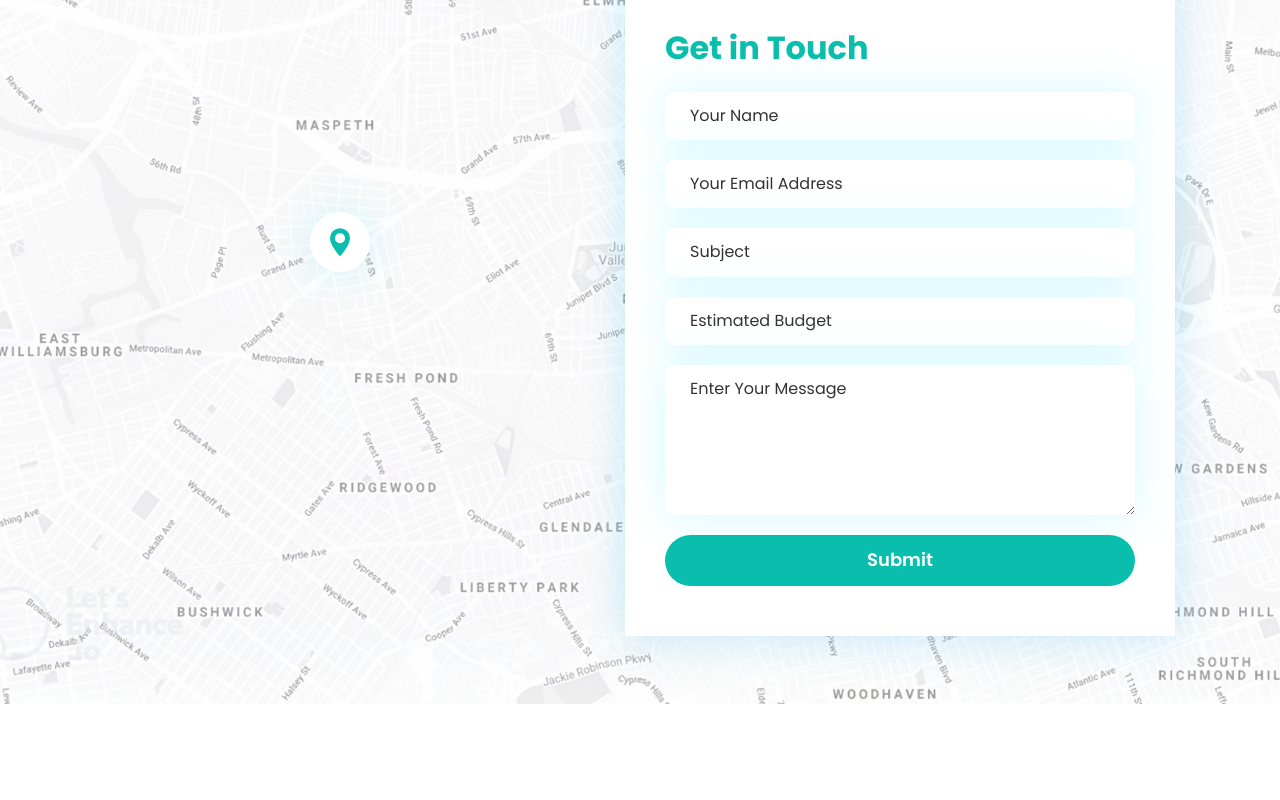
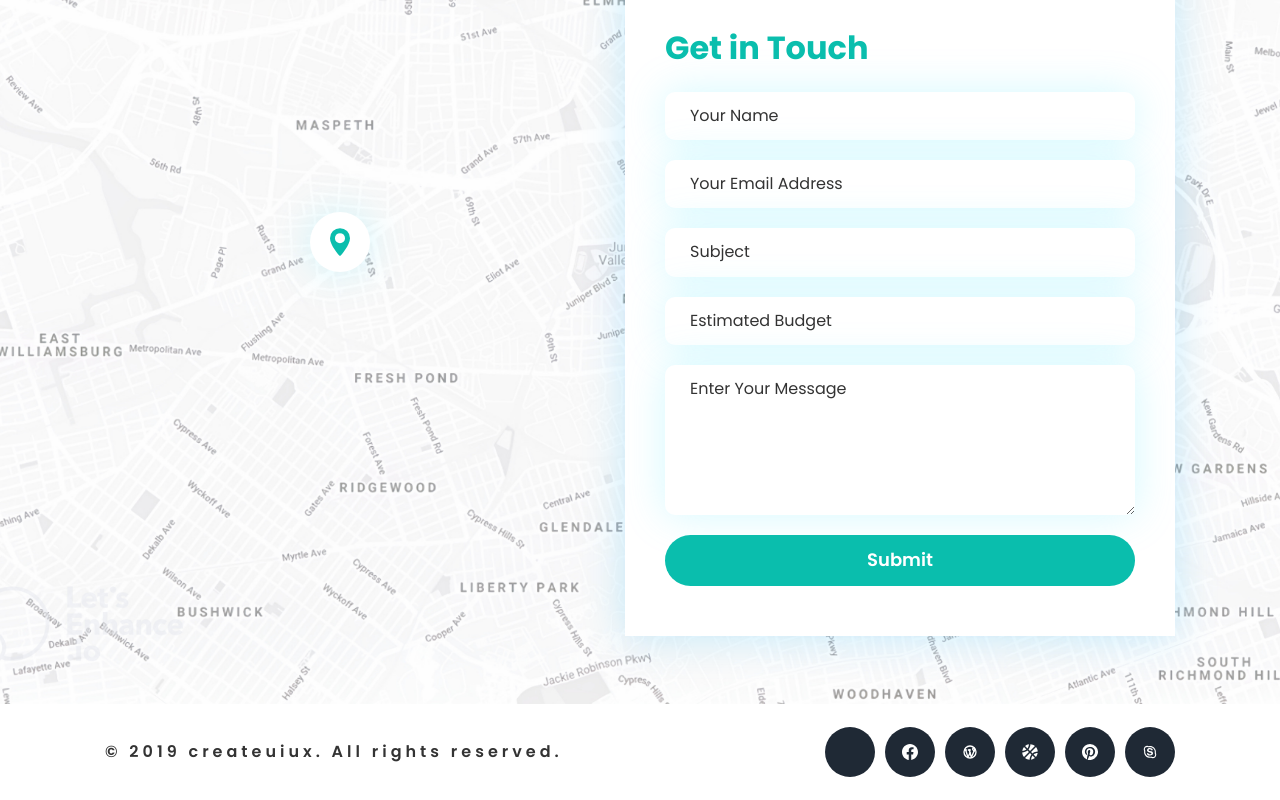
Before and after one commit to amirgh82/CV-project, a React (Create React App) app: page / in a window 1280 px wide. Shown: the part 6299-7099 px from the top of the page. Before the commit the page ends 7003 px from the top, so only its background shows below. Built offline with nearby package versions, Linux system fonts and the light colour scheme.

Commit message:
write Css Footer

```diff
--- a/src/App.js
+++ b/src/App.js
@@ -7,6 +7,7 @@ import Resume from './components/Resume/Resume';
 import Portfolio from './components/Portfolio/Portfolio';
 import Pricing from './components/Pricing/Pricing';
 import Contact from './components/Contact/Contact';
+import Footer from './components/Footer/Footer';
 function App() {
   return (
     <>
@@ -18,6 +19,7 @@ function App() {
       <Portfolio />
       <Pricing />
       <Contact />
+      <Footer />
     </>
   );
 }
--- a/src/components/Footer/Footer.css
+++ b/src/components/Footer/Footer.css
@@ -0,0 +1,36 @@
+.footer {
+    padding: 2rem 0;
+    background-color: var(--app-bg-color);
+}
+
+.footer__wrapper {
+    display: flex;
+    justify-content: space-between;
+    align-items: center;
+}
+
+.footer__copy-right {
+    font-family: 'Poppins SemiBold';
+    letter-spacing: 0.4rem;
+}
+
+.footer__socials {
+    display: flex;
+    gap: 1rem;
+}
+
+.footer__social-link {
+    width: 5rem;
+    height: 5rem;
+    border-radius: 100%;
+    background-color: #1f2935;
+    display: flex;
+    justify-content: center;
+    align-items: center;
+    color:var(--app-bg-color);
+    transition: all 0.2s ease;
+}
+
+.footer__social-link:hover{
+    background-color: var(--primary-color);
+}
--- a/src/components/Footer/Footer.jsx
+++ b/src/components/Footer/Footer.jsx
@@ -1,8 +1,9 @@
 import React from 'react'
 import './Footer.css'
-import { BiLogoFacebookCircle, BiLogoPinterest } from 'react-icons/bi'
+import { BsPinterest } from 'react-icons/bs'
+import { BsFacebook } from 'react-icons/bs'
 import { TbBrandWordpress } from 'react-icons/tb'
-import { FaVolleyball } from 'react-icons/fa'
+import { FaBasketballBall } from 'react-icons/fa'
 import { AiOutlineSkype } from 'react-icons/ai'
 export default function Footer() {
     return (
@@ -12,10 +13,10 @@ export default function Footer() {
                     <p className="footer__copy-right">© 2019 createuiux. All rights reserved.</p>
                     <div className="footer__socials">
                         <a href="#" className="footer__social-link"></a>
-                        <a href="#" className="footer__social-link"><BiLogoFacebookCircle /></a>
+                        <a href="#" className="footer__social-link"><BsFacebook /></a>
                         <a href="#" className="footer__social-link"><TbBrandWordpress /></a>
-                        <a href="#" className="footer__social-link"><FaVolleyball /></a>
-                        <a href="#" className="footer__social-link"><BiLogoPinterest /></a>
+                        <a href="#" className="footer__social-link"><FaBasketballBall /></a>
+                        <a href="#" className="footer__social-link"><BsPinterest /></a>
                         <a href="#" className="footer__social-link"><AiOutlineSkype /></a>
                     </div>
                 </div>
```
